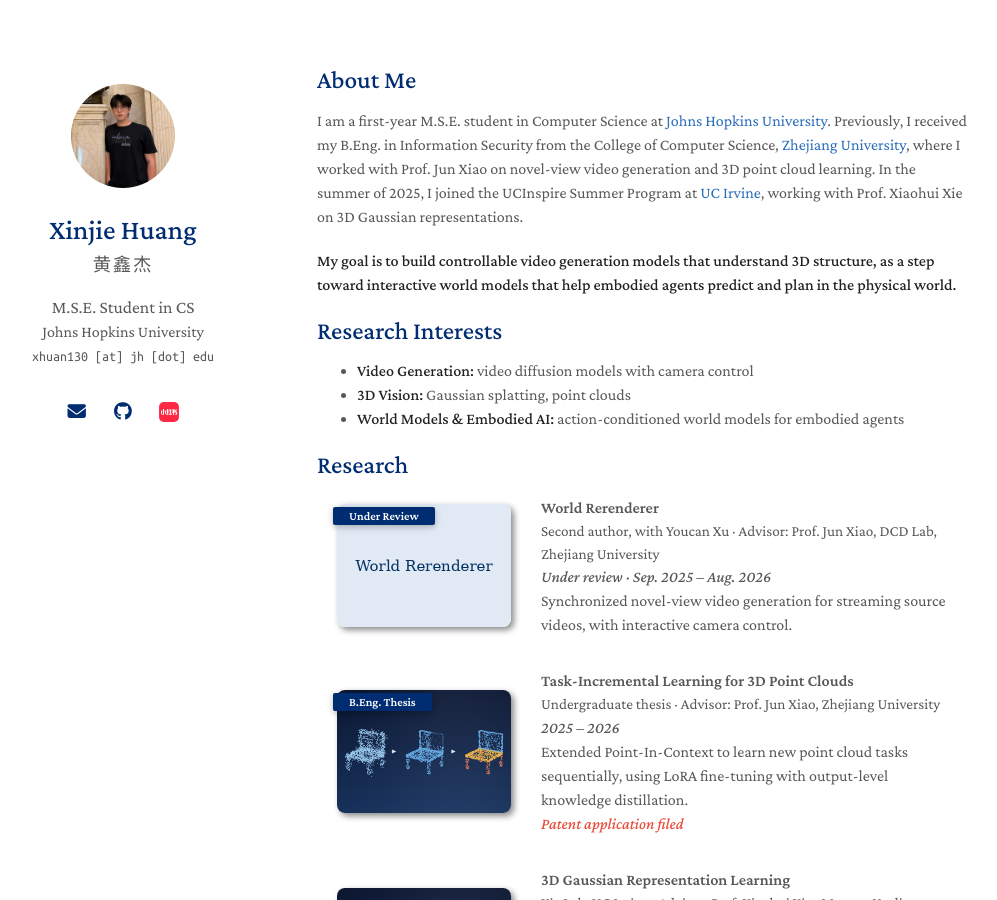
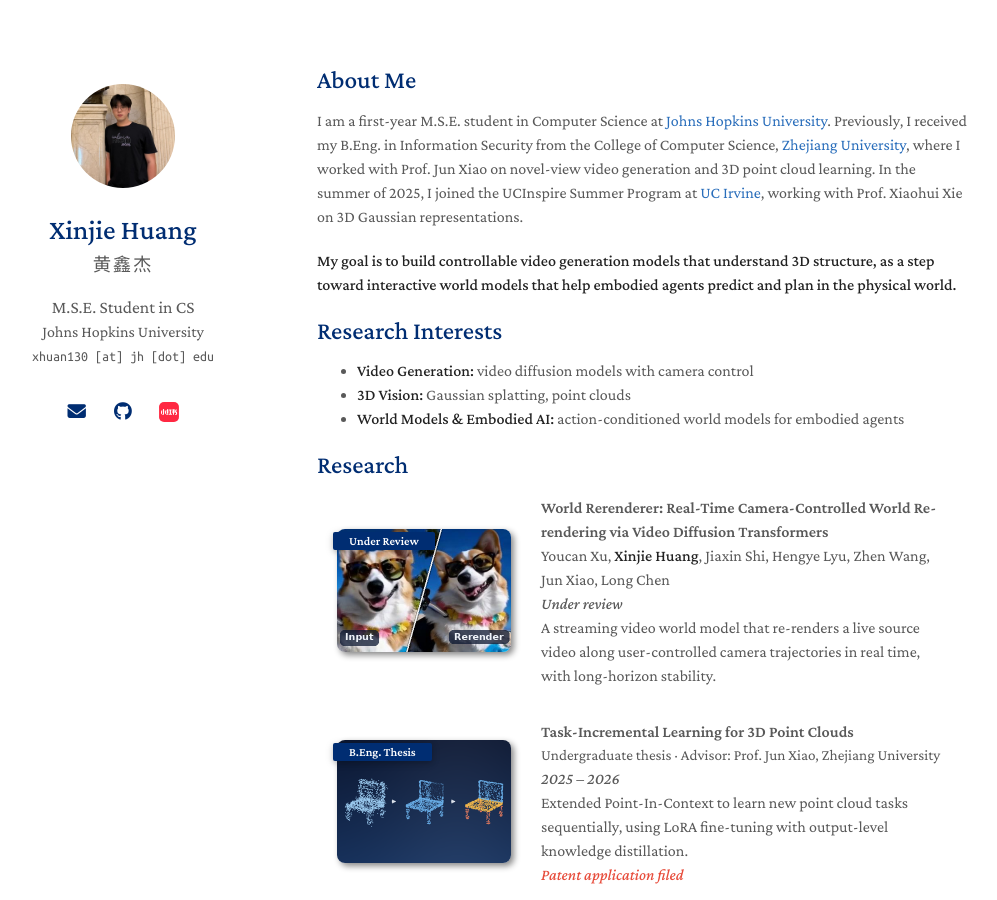
Before and after one commit to xeenjay/xeenjay.github.io, a Jekyll site: the page built from index.md, in a window 1280 px wide and 900 px high. Shown: the whole window, without its empty margins (153-1150 px from the left). Built offline with Jekyll 4.4.1, drawn with Linux system fonts in a browser that asks for light colours; a style sheet for code colours, icons or effects is not loaded; our own code applies the rules of GitHub Pages for plain Markdown files.

Commit message:
World Rerenderer: full title, author list and Figure 1 cover (#9)
Lists the paper with its full title and author list (status stays
"Under review", no venue or OpenReview link), and replaces the
placeholder thumbnail with an input/rerender split built from the
paper's Figure 1, with both faces aligned.

Co-Authored-By: Claude Opus 5.5 <noreply@anthropic.com>
Claude-Session: https://claude.ai/code/session_014J2gcjon39Kp8kHZAu5aEc

```diff
--- a/_data/research.yml
+++ b/_data/research.yml
@@ -14,12 +14,11 @@
 
 main:
 
-  - title: World Rerenderer
-    meta: "Second author, with Youcan Xu · Advisor: Prof. Jun Xiao, DCD Lab, Zhejiang University"
-    date: Sep. 2025 – Aug. 2026
+  - title: "World Rerenderer: Real-Time Camera-Controlled World Re-rendering via Video Diffusion Transformers"
+    authors: Youcan Xu, <strong>Xinjie Huang</strong>, Jiaxin Shi, Hengye Lyu, Zhen Wang, Jun Xiao, Long Chen
     status: Under review
     badge: Under Review
-    description: Synchronized novel-view video generation for streaming source videos, with interactive camera control.
+    description: A streaming video world model that re-renders a live source video along user-controlled camera trajectories in real time, with long-horizon stability.
     image: ./assets/img/research/world-rerenderer.png
 
   - title: Task-Incremental Learning for 3D Point Clouds
```
Also changed, not shown: assets/img/research/world-rerenderer.png.
